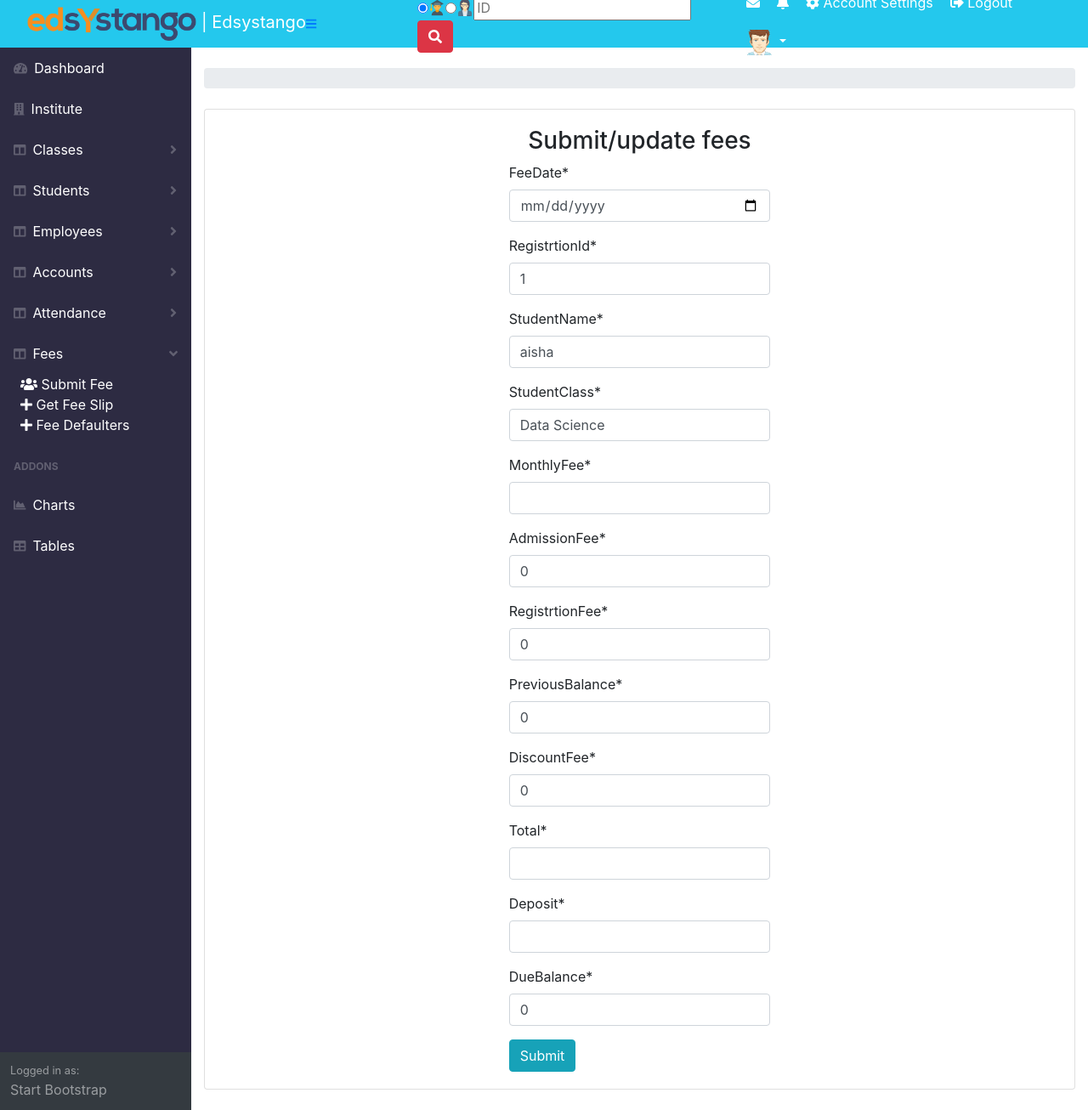
After one commit to aishwaryasadhwani/Djangoeducationportal, a Django app: page /feesubmit/1 in a window 1280 px wide, after a click on "Fees". The commit adds this page. Shown: the whole page at 85% size. Run offline with Django 3.2, Linux system fonts and the light colour scheme; data comes from the database, SQL or seed files in the repository; both versions use the stored data as it was after the commit; some libraries are stand-ins or nearby versions.

Commit message:
updated with fee

```diff
--- a/portal/urls.py
+++ b/portal/urls.py
@@ -21,7 +21,7 @@ from django.conf import settings
 
 urlpatterns = [
     path('admin/', admin.site.urls),
-    path('dashboard/', views.dashboard),
+    path('dashboard/', views.dashboard,name='dashboard'),
     path('login/', views.login),
     path('accounts/',include('django.contrib.auth.urls')),
     path('addclass/',views.Addclasses),
@@ -56,7 +56,14 @@ urlpatterns = [
     path('getstudentattendance/',views.getAttendance),
     path('employeeAttendance/',views.employeeAttendance),
     path('getemployeereport/',views.getEmployeeReport),
-    # path('create/',views.Create.as_view())
+    path('feesearch/',views.FeeSearch),
+    path('feesubmit/<int:pk>',views.FeeSubmit),
+    path('feeupdate/<int:pk>',views.FeeUpdate.as_view()),
+    path('feelist/',views.ViewFeeStatus.as_view()),
+    path('sendmail/<int:pk>',views.SendMail),
+    path('feereceiptsearch/',views.FeeSearchReceipt),
+    path('printfee/<int:pk>',views.PrintFee),
+
 ]
 
 urlpatterns += static(settings.MEDIA_URL,document_root = settings.MEDIA_ROOT)
--- a/portalapp/admin.py
+++ b/portalapp/admin.py
@@ -1,5 +1,5 @@
 from django.contrib import admin
-from portalapp.models import Addclass,Subjects,Institute,Student,Employee,AccountIncome,AccountExpense,Account,StudentAttendance,Attendance,EmployeeAttendance
+from portalapp.models import Addclass,Subjects,Institute,Student,Employee,AccountIncome,AccountExpense,Account,StudentAttendance,Attendance,EmployeeAttendance,Fee,FeeSubmission
 # Register your models here.
 admin.site.register(Addclass)
 admin.site.register(Subjects)
@@ -12,3 +12,5 @@ admin.site.register(Account)
 admin.site.register(StudentAttendance)
 admin.site.register(EmployeeAttendance)
 admin.site.register(Attendance)
+admin.site.register(Fee)
+admin.site.register(FeeSubmission)
--- a/portalapp/forms.py
+++ b/portalapp/forms.py
@@ -1,6 +1,6 @@
 from django import forms
 from django.forms import modelformset_factory
-from portalapp.models import Addclass,Subjects,Institute,Student,Employee,AccountIncome,AccountExpense,Account,StudentAttendance
+from portalapp.models import Addclass,Subjects,Institute,Student,Employee,AccountIncome,AccountExpense,Account,StudentAttendance,FeeSubmission
 from functools import partial
  # from bootstrap_datepicker_plus import DatePickerInput
 
@@ -62,3 +62,11 @@ class StudentAttendanceForm(forms.ModelForm):
         widgets = {
         'Date':DateInput(),
         }
+
+class FeeSubmitForm(forms.ModelForm):
+    class Meta:
+        model = FeeSubmission
+        fields = '__all__'
+        widgets = {
+        'FeeDate': DateInput(),
+        }
--- a/portalapp/models.py
+++ b/portalapp/models.py
@@ -31,6 +31,7 @@ class Student(models.Model):
     AdmissionDate = models.DateField()
     DiscountFee = models.IntegerField()
     MobileNo = models.IntegerField()
+    Email = models.EmailField(max_length=254,default='')
 
     def __str__(self):
         return self.StudentName
@@ -93,3 +94,31 @@ class EmployeeAttendance(models.Model):
 
     def __str__(self):
         return self.EmployeeName
+
+class Fee(models.Model):
+    FeeDate = models.DateField()
+    RegistrtionId = models.IntegerField()
+    StudentName = models.CharField(max_length=255)
+    StudentClass = models.ForeignKey(Addclass,on_delete=models.CASCADE)
+    MonthlyFee = models.IntegerField()
+    AdmissionFee =models.IntegerField()
+    RegistrtionFee = models.IntegerField()
+    PreviousBalance = models.IntegerField()
+    DiscountFee = models.IntegerField()
+    Total = models.IntegerField()
+    Deposit = models.IntegerField()
+    DueBalance = models.IntegerField()
+
+class FeeSubmission(models.Model):
+    FeeDate = models.DateField()
+    RegistrtionId = models.IntegerField()
+    StudentName = models.CharField(max_length=255)
+    StudentClass = models.CharField(max_length=255)
+    MonthlyFee = models.IntegerField()
+    AdmissionFee =models.IntegerField()
+    RegistrtionFee = models.IntegerField()
+    PreviousBalance = models.IntegerField()
+    DiscountFee = models.IntegerField()
+    Total = models.IntegerField()
+    Deposit = models.IntegerField()
+    DueBalance = models.IntegerField()
--- a/portalapp/views.py
+++ b/portalapp/views.py
@@ -1,14 +1,16 @@
 from django.shortcuts import render,redirect
 from django.http import HttpResponse,HttpResponseRedirect
 from django.urls import reverse
-from .models import Addclass,Subjects,Institute,Student,Employee,AccountIncome,AccountExpense,Account,StudentAttendance,Attendance,EmployeeAttendance
-from .forms import AddclassForm,SubjectForm,InstituteForm,StudentForm,EmployeeForm,AddIncomeForm,AddExpenseForm,StudentAttendanceForm
+from .models import Addclass,Subjects,Institute,Student,Employee,AccountIncome,AccountExpense,Account,StudentAttendance,Attendance,EmployeeAttendance,Fee,FeeSubmission
+from .forms import AddclassForm,SubjectForm,InstituteForm,StudentForm,EmployeeForm,AddIncomeForm,AddExpenseForm,StudentAttendanceForm,FeeSubmitForm
 # from bootstrap_datepicker_plus import DateTimePickerInput
-from django.views.generic import UpdateView,CreateView
+from django.views.generic import UpdateView,CreateView,ListView
 from .filters import StudentFilter
 from django.db.models import Sum
 from django.http import JsonResponse
 import datetime
+from django.core.mail import send_mail
+from django.conf import settings
 
 # Create your views here.
 def dashboard(request):
@@ -332,3 +334,64 @@ def getEmployeeReport(request):
 #         obj.save()
 #         dict.update({'msg':" Class Added Successfully"})
 #     return render(request,'portalapp/studentattendance.html',{'obj':obj})
+
+def FeeSearch(request):
+    if request.method == 'POST' and 'create' in request.POST:
+        val = request.POST.get('search')
+        obj = Student.objects.get(RegistrtionNo=val)
+        return HttpResponseRedirect('/feesubmit/'+val)
+
+    elif request.method == 'POST' and 'update' in request.POST:
+        val = request.POST.get('search')
+        obj = Student.objects.get(RegistrtionNo=val)
+        return HttpResponseRedirect('/feeupdate/'+val)
+    return render(request,'portalapp/feesearch.html')
+
+
+def FeeSubmit(request,pk):
+    obj = Student.objects.get(RegistrtionNo=pk)
+    form = FeeSubmitForm(initial={'RegistrtionId':obj.RegistrtionNo ,'StudentName':obj.StudentName,'StudentClass':obj.Class,'AdmissionFee':0,'RegistrtionFee':0,'PreviousBalance':0,'DiscountFee':0,'DueBalance':0})
+    if request.method == 'POST':
+        feeform = FeeSubmitForm(request.POST)
+        if feeform.is_valid():
+            feeform.save(commit=True)
+            return HttpResponseRedirect('/dashboard')
+
+    return render(request,'portalapp/feesubmission_form.html',{'form':form})
+
+# class FeeCreate(CreateView):
+#     model = Fee
+#     fields = '__all__'
+#
+class FeeUpdate(UpdateView):
+    model = FeeSubmission
+    fields = '__all__'
+
+    def get_success_url(self):
+            return reverse('dashboard')
+
+class ViewFeeStatus(ListView):
+    model = FeeSubmission
+    def get_queryset(self):
+        return FeeSubmission.objects.filter(DueBalance__gt = 0)
+
+def SendMail(request,pk):
+    obj = Student.objects.get(RegistrtionNo=pk)
+    subject = "Fee Alert from Edsystango !"
+    message = "Hope you are doing well,"+ obj.StudentName + "You have your fees due.You can avail our services by paying in.This is an auto generated mail.For any query,write to admin@gmail.com"
+    recipient_list =[obj.Email]
+    email_from = settings.EMAIL_HOST_USER
+    send_mail(subject,message,email_from,recipient_list)
+    return HttpResponseRedirect('/dashboard')
+
+def FeeSearchReceipt(request):
+    if request.method == 'POST' and 'create' in request.POST:
+        val = request.POST.get('search')
+        obj = FeeSubmission.objects.get(RegistrtionId=val)
+        return HttpResponseRedirect('/printfee/'+val)
+    return render(request,'portalapp/feereceiptsearch.html')
+
+
+def PrintFee(request,pk):
+    obj = FeeSubmission.objects.get(RegistrtionId=pk)
+    return render(request,'portalapp/printfee.html',{'obj':obj})
--- a/templates/portalapp/base.html
+++ b/templates/portalapp/base.html
@@ -206,7 +206,21 @@ ul.unstyled {
                             </div>
 
 
-
+                            <a class="nav-link collapsed" href="#" data-toggle="collapse" data-target="#collapseLayouts5" aria-expanded="false" aria-controls="collapseLayouts5"
+                                ><div class="sb-nav-link-icon"><i class="fas fa-columns"></i></div>
+                                Fees
+                                <div class="sb-sidenav-collapse-arrow"><i class="fas fa-angle-down"></i></div
+                            ></a>
+                            <div class="collapse" id="collapseLayouts5" aria-labelledby="headingFive" data-parent="#sidenavAccordion">
+                                <nav class="sb-sidenav-menu-nested nav">
+                                  <!-- <a class="nav-link" href="layout-static.html">Static Navigation</a>
+                                  <a class="nav-link" href="layout-sidenav-light.html">Light Sidenav</a> -->
+                                  <a href="/feesearch"><i class="fa fa-users"></i> Submit Fee </a>
+                                  <a href="/feereceiptsearch"><i class="fa fa-plus"></i> Get Fee Slip </a>
+                                  <a href="/feelist"><i class="fa fa-plus"></i> Fee Defaulters </a>
+                                  <!-- <a href="showsubjects.php"><i class="fa fa-book"></i> Admission Letter </a> -->
+                                </nav>
+                            </div>
 
 
 <!--
--- /dev/null
+++ b/templates/portalapp/feesubmission_form.html
@@ -0,0 +1,69 @@
+{% extends 'portalapp/base.html' %}
+<style media="screen">
+  #id_name{
+    display:none;
+  }
+</style>
+{% load crispy_forms_tags %}
+{% block base%}
+<script src="https://ajax.googleapis.com/ajax/libs/jquery/3.5.1/jquery.min.js"></script>
+<script type="text/javascript">
+  $(document).ready(function(){
+    alert("hello")
+    $("#id_DiscountFee").blur(function(){
+      var monthfee = $("#id_MonthlyFee").val()
+      var admission = $("#id_AdmissionFee").val()
+      var registration = $("#id_RegistrtionFee").val()
+      var previous = $("#id_PreviousBalance").val()
+      var discount = $("#id_DiscountFee").val()
+      var total = parseInt(monthfee) + parseInt(admission) + parseInt(registration) + parseInt(previous)
+      var totalafter = total - parseInt(total * discount/100)
+      $("#id_Total").val(totalafter)
+    })
+    $("#id_MonthlyFee").blur(function(){
+      var monthfee = $("#id_MonthlyFee").val()
+      $("#id_Total").val(parseInt(monthfee))
+    })
+    $("#id_AdmissionFee").blur(function(){
+      var monthfee = $("#id_MonthlyFee").val()
+      var admission = $("#id_AdmissionFee").val()
+      var total = parseInt(monthfee) + parseInt(admission)
+      $("#id_Total").val(total)
+    })
+
+
+    $("#id_RegistrtionFee").blur(function(){
+      var monthfee = $("#id_MonthlyFee").val()
+      var admission = $("#id_AdmissionFee").val()
+      var registration = $("#id_RegistrtionFee").val()
+      var total = parseInt(monthfee) + parseInt(admission) + parseInt(registration)
+      $("#id_Total").val(total)
+    })
+
+    $("#id_Deposit").blur(function(){
+      var totalfinal = $("#id_Total").val()
+      var deposit = $("#id_Deposit").val()
+      var due = parseInt(totalfinal) - parseInt(deposit)
+      $("#id_DueBalance").val(due)
+    })
+
+  });
+</script>
+<center>
+<h3>Submit/update fees </h3>
+</center>
+<div class="row justify-content-center">
+  <div class="col-lg-4">
+    <form method="post">
+
+      {{form | crispy }}
+      {% csrf_token %}
+      <input type="submit" name="" class="btn btn-info" value="Submit">
+    </form>
+  </div>
+
+</div>
+
+
+
+{% endblock %}
```
Also changed, not shown: portal/settings.py (+9 -0 lines), templates/portalapp/feereceiptsearch.html (added, +11 -0 lines), templates/portalapp/feesearch.html (added, +12 -0 lines), templates/portalapp/feesubmission_list.html (added, +32 -0 lines), templates/portalapp/index.html (+16 -0 lines), templates/portalapp/printfee.html (added, +18 -0 lines), db.sqlite3, portalapp/migrations/0012_fee.py (added), portalapp/migrations/0013_feesubmission.py (added), portalapp/migrations/0014_student_email.py (added).
